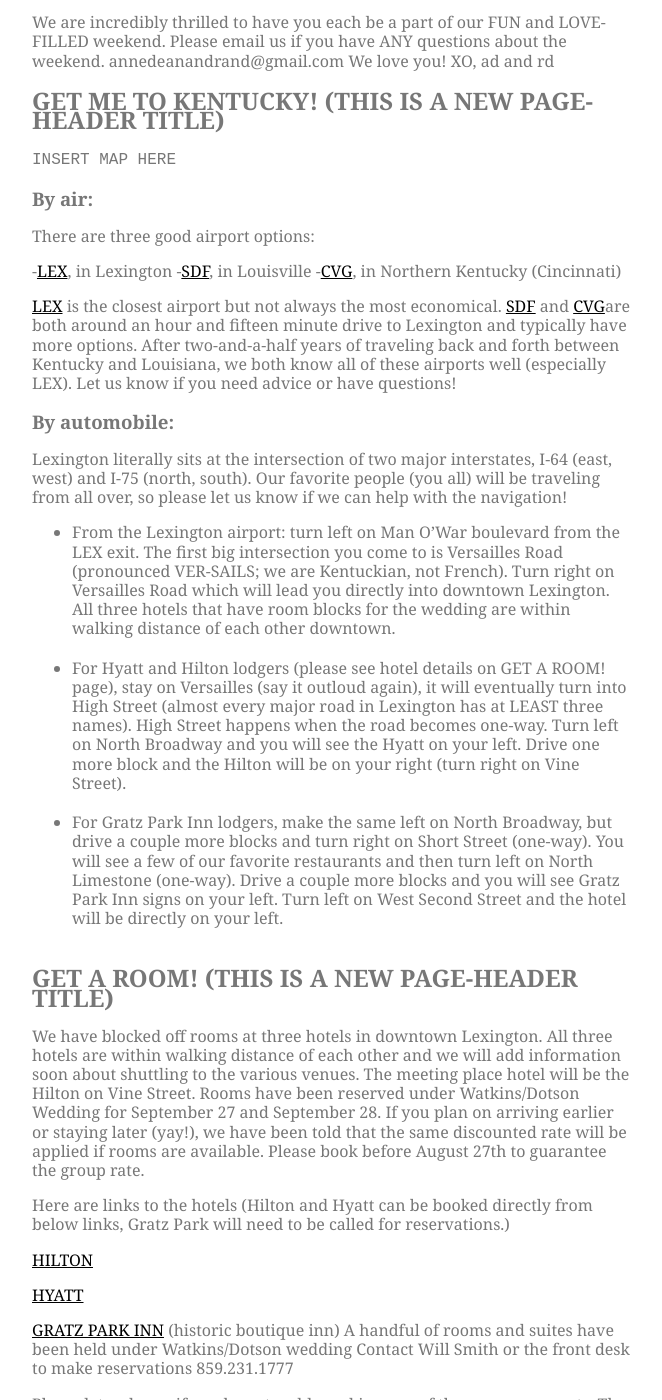
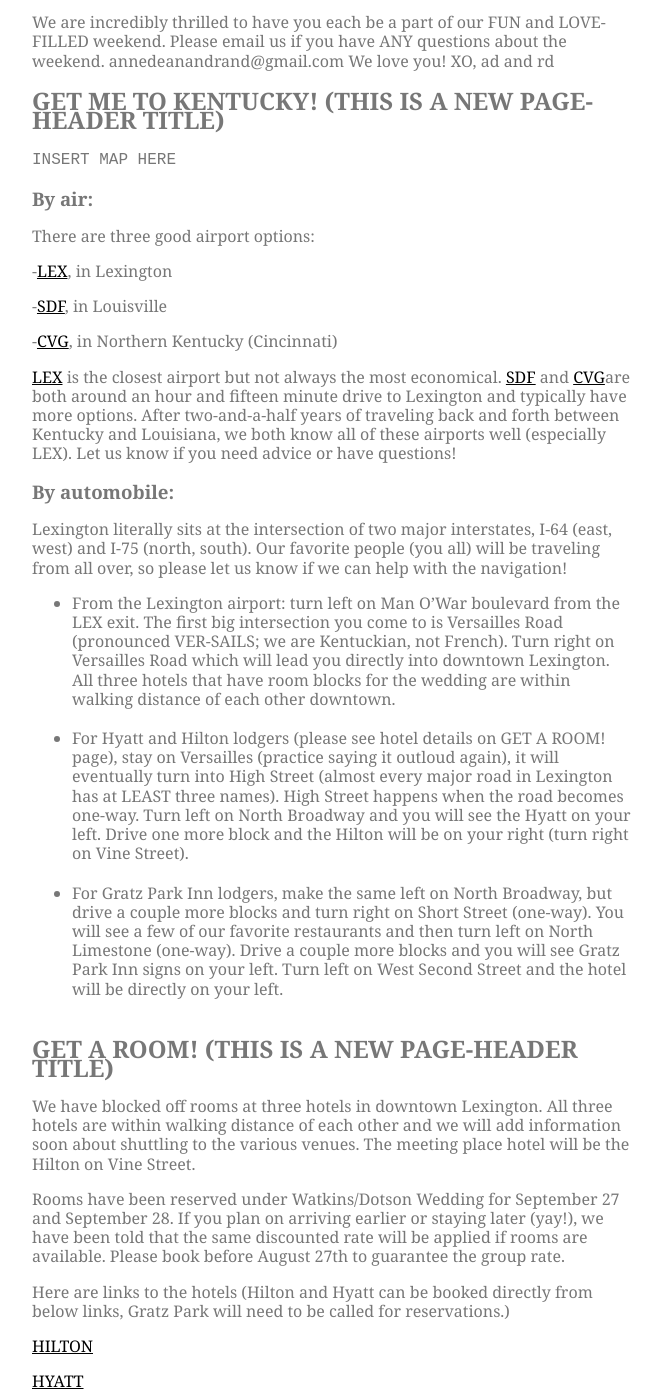
Before and after one commit to nikolaiwarner/annedeanandrand.com, a Jekyll site: the page built from index.md, in a window 1280 px wide and 1400 px high, scrolled down 2521 px. Shown: the whole window, without its empty margins (308-970 px from the left). Built offline with Jekyll 4.4.1, drawn with Linux system fonts in a browser that asks for light colours; nearby versions of some CDN libraries.

Commit message:
Update index.md

```diff
--- a/index.md
+++ b/index.md
@@ -81,7 +81,11 @@ ad and rd
 There are three good airport options:
 
 -[LEX](http://www.bluegrassairport.com/), in Lexington
+
+
 -[SDF](http://www.flylouisville.com/), in Louisville
+
+
 -[CVG](http://www.cvgairport.com/), in Northern Kentucky (Cincinnati)
 
 [LEX](http://www.bluegrassairport.com/) is the closest airport but not always the most economical. [SDF](http://www.flylouisville.com/) and [CVG](http://cvgairport.com/)are both around an hour and fifteen minute drive to Lexington and typically have more options. After two-and-a-half years of traveling back and forth between Kentucky and Louisiana, we both know all of these airports well (especially LEX). Let us know if you need advice or have questions!
@@ -91,13 +95,19 @@ There are three good airport options:
 Lexington literally sits at the intersection of two major interstates, I-64 (east, west) and I-75 (north, south). Our favorite people (you all) will be traveling from all over, so please let us know if we can help with the navigation!
 
 - From the Lexington airport: turn left on Man O'War boulevard from the LEX exit. The first big intersection you come to is Versailles Road (pronounced VER-SAILS; we are Kentuckian, not French). Turn right on Versailles Road which will lead you directly into downtown Lexington. All three hotels that have room blocks for the wedding are within walking distance of each other downtown.
-- For Hyatt and Hilton lodgers (please see hotel details on GET A ROOM! page), stay on Versailles (say it outloud again), it will eventually turn into High Street (almost every major road in Lexington has at LEAST three names). High Street happens when the road becomes one-way. Turn left on North Broadway and you will see the Hyatt on your left. Drive one more block and the Hilton will be on your right (turn right on Vine Street).
+
+
+- For Hyatt and Hilton lodgers (please see hotel details on GET A ROOM! page), stay on Versailles (practice saying it outloud again), it will eventually turn into High Street (almost every major road in Lexington has at LEAST three names). High Street happens when the road becomes one-way. Turn left on North Broadway and you will see the Hyatt on your left. Drive one more block and the Hilton will be on your right (turn right on Vine Street).
+
+
 - For Gratz Park Inn lodgers, make the same left on North Broadway, but drive a couple more blocks and turn right on Short Street (one-way). You will see a few of our favorite restaurants and then turn left on North Limestone (one-way). Drive a couple more blocks and you will see Gratz Park Inn signs on your left. Turn left on West Second Street and the hotel will be directly on your left.
 
 
 ## GET A ROOM! (THIS IS A NEW PAGE-HEADER TITLE)
 
 We have blocked off rooms at three hotels in downtown Lexington. All three hotels are within walking distance of each other and we will add information soon about shuttling to the various venues. The meeting place hotel will be the Hilton on Vine Street.
+
+
 Rooms have been reserved under Watkins/Dotson Wedding for September 27 and September 28. If you plan on arriving earlier or staying later (yay!), we have been told that the same discounted rate will be applied if rooms are available.
 Please book before August 27th to guarantee the group rate.
 
@@ -105,7 +115,9 @@ Here are links to the hotels  (Hilton and Hyatt can be booked directly from belo
 
 [HILTON](http://www.hilton.com/en/hi/groups/personalized/L/LEXDTHF-WATDOT-20130926/index.jhtml?WT.mc_id=POG)
 
+
 [HYATT](https://resweb.passkey.com/Resweb.do?mode=welcome_ei_new&eventID=10614514)
+
 
 [GRATZ PARK INN](http://www.gratzparkinn.com/) (historic boutique inn)
 A handful of rooms and suites have been held under Watkins/Dotson wedding
@@ -128,42 +140,55 @@ It is super important to us that you enjoy yourselves while in the Bluegrass. Be
 [West Sixth Brewery](http://www.westsixth.com/)
 One of our favorite places in town. Not only do they have amazing local beer (famous for their IPA), Rand's favorite soft pretzels from [Sunrise Bakery](http://valotta.com/), and delicious food trucks set up outside each evening, but they are a community that gives back, houses artists (including [Cricket Press](http://www.cricket-press.com/) who designed and printed our awesome wedding invitations), [roller derby girls](http://rocknrollergirls.com/), a [local bicyle shop](http://thebrokespoke.org/). Anne Dean also teaches a free community [yoga](http://www.facebook.com/WestSixthYoga) class in the beer garden every Wednesday!
 
+
 [Sidebar Grill](http://www.facebook.com/sidebar.grill)
 Our favorite tiny dive bar with amazing black bean burgers and sweet potato fries. And the ice cream! Anne Dean's friend Seana of [Pedal Sassy](http://www.facebook.com/PedalSassy?fref=ts) makes the best ice cream (with alcohol) and it is served here. Flavors rotate each week.
+
 
 [Table 310](http://www.table-three-ten.com/)
 One of our favorite atmospheres for drinks before or after dinner, dinner, or just dessert. Make a reservation to be safe and you will not be disappointed. Blackboar dmenu changes weekly.
 
+
 [The Village Idiot](http://www.lexingtonvillageidiot.com/)
 Lexington's first gastropub. Ale-steamed mussels? Need we say more...
+
 
 [Stella's Kentucky Deli](http://www.stellaskentuckydeli.com/)
 Best lunch in town (close by [The Grey Goose](http://www.facebook.com/GreyGooseLex)  and [Nick Ryan's Saloon](http://nickryans.com/) -two other excellent lunch/dinner options)
 
+
 [Mellow Mushroom Pizza](http://mellowmushroom.com/store/lexington)
 We LOVE pizza.
+
 
 [Alfalfa](http://www.alfalfarestaurant.com/)
 Amazing for brunch!
 
+
 [Doodles](http://www.doodlesrestaurant.com/)
 Say yes to an awesome breakfast. Plus they have beignets.
+
 
 [Third Street Stuff Coffee](http://www.yelp.com/biz/third-st-stuff-lexington)
 Coffee, breakfast, lunch-YUM
 
+
 For more beer (we like good beer), head to another local brewery [Country Boy Brewing](http://www.facebook.com/CountryBoyBrewing), [The Beer Trappe](http://www.thebeertrappe.com/) , or [Lexington Beerworks](http://lexingtonbeerworks.com/home/) (close to Gratz Park Inn)
 
+
 For anyone willing to hop in a car to experience a little more Kentucky...
+
 
 [Wallace Station](http://www.wallacestation.com/Wallace_Station_Deli_and_Bakery/Home.html)
 This is a joint in the middle of beautiful KY horse country and has been featured in Garden & Gun and the Food Network's Diners, Drive-Ins and Dives.
 It is worth the drive alone!
 
+
 Horses and Bourbon
 
 Get up early and head to [Keeneland](http://www.keeneland.com/discover/morning-workouts) racetrack to see eat breakfast at the Track Kitchen and to watch racehorses run their morning workouts. It is simply breathtaking!
 Morning Workouts run from 6 am until 10 am.
+
 
 Tour our [favorite bourbon distillery](http://www.woodfordreserve.com)! This is definitely worth the drive and the sample you receive at the end.
 
@@ -176,10 +201,14 @@ Check out all the fun and crazy stuff we registered for.
 
 [Crate & Barrel](http://www.crateandbarrel.com/Gift-Registry/Anne-Dean-Watkins-and-Rand-Dotson/r5002838)
 
+
 [Macy's](http://www1.macys.com/registry/wedding/guest/?registryId=2027668)
+
 
 [Williams-Sonoma](https://secure.williams-sonoma.com/registry/96zcfstzwh/registry-list.html)
 
+
 [Registry 360](http://www.giftregistry360.com/registry/index)
 
+
 [Sterling Cut Glass](http://store.sterlingcutglass.com/iww_g3.pvx?;choose_registry?regid=00BR07422)
```
